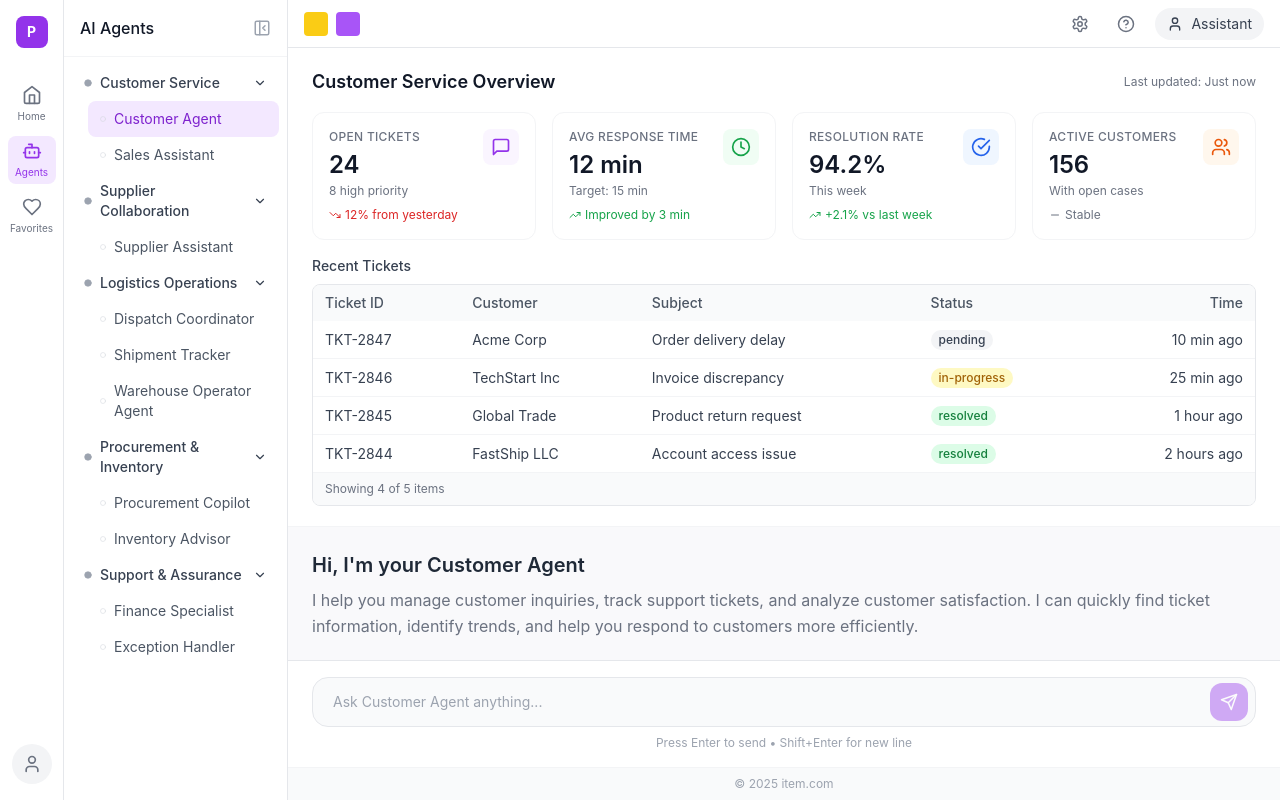
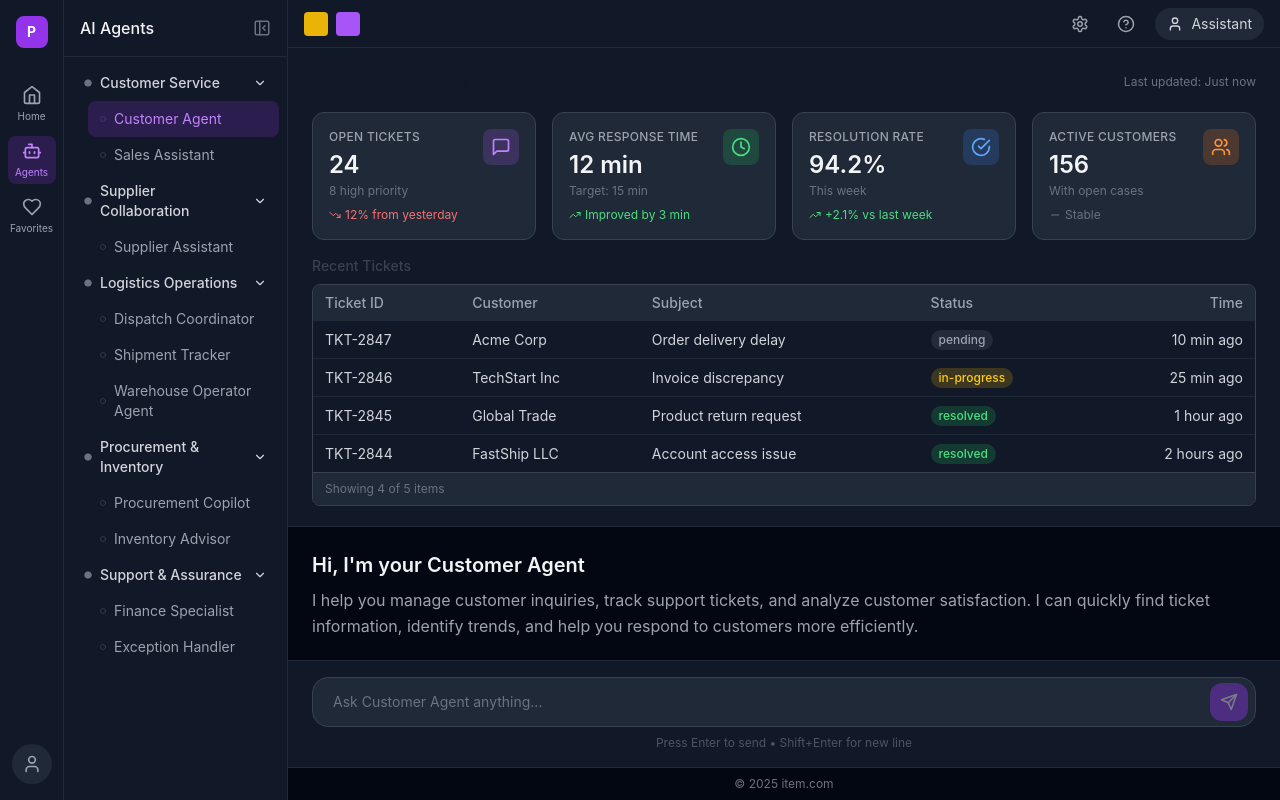
Before and after one commit to WYJade/Client-Portal-AI-Agent, a React (Vite) app: page /agents in a window 1280 px wide. Built offline with nearby package versions, Linux system fonts and the light colour scheme.

Commit message:
feat: switch to dark mode theme

```diff
--- a/src/components/agent/AgentChatLayout.tsx
+++ b/src/components/agent/AgentChatLayout.tsx
@@ -172,17 +172,17 @@ export default function AgentChatLayout({
   }
 
   return (
-    <div className="h-full flex bg-gray-50/50">
+    <div className="h-full flex bg-gray-950">
       {/* Main Content Area */}
       <div className={`flex-1 flex flex-col min-w-0 transition-all duration-300`}>
         {/* Scrollable Content */}
         <div
           ref={scrollContainerRef}
           className="flex-1 overflow-y-auto"
-          style={{ scrollbarWidth: 'thin', scrollbarColor: 'rgba(0,0,0,0.08) transparent' }}
+          style={{ scrollbarWidth: 'thin', scrollbarColor: 'rgba(255,255,255,0.1) transparent' }}
         >
-          {/* Stats Panel - Full width with subtle background */}
-          <div className="bg-white border-b border-gray-100">
+          {/* Stats Panel */}
+          <div className="bg-gray-900 border-b border-gray-800">
             <div className="px-6 py-5">
               {statsPanel}
             </div>
@@ -192,10 +192,10 @@ export default function AgentChatLayout({
           <div className="px-6 py-6">
             {/* Welcome Message - Simple and friendly */}
             <div className="mb-6">
-              <h2 className="text-xl font-semibold text-gray-800 mb-2">
+              <h2 className="text-xl font-semibold text-gray-100 mb-2">
                 Hi, I'm your {agentName}
               </h2>
-              <p className="text-gray-500 leading-relaxed">{welcomeMessage}</p>
+              <p className="text-gray-400 leading-relaxed">{welcomeMessage}</p>
             </div>
 
             {/* Quick Actions Grid - only shown when no messages */}
@@ -205,9 +205,9 @@ export default function AgentChatLayout({
                   <button
                     key={index}
                     onClick={() => onSendMessage(action.action)}
-                    className="p-4 text-left bg-white border border-gray-200 rounded-xl hover:border-purple-300 hover:bg-purple-50/50 hover:shadow-sm transition-all group"
+                    className="p-4 text-left bg-gray-900 border border-gray-800 rounded-xl hover:border-purple-500/50 hover:bg-gray-800 transition-all group"
                   >
-                    <span className="text-sm text-gray-700 group-hover:text-purple-700 line-clamp-2">
+                    <span className="text-sm text-gray-300 group-hover:text-purple-400 line-clamp-2">
                       {action.label}
                     </span>
                   </button>
@@ -224,15 +224,15 @@ export default function AgentChatLayout({
                     className={`flex ${message.type === 'user' ? 'justify-end' : 'justify-start'}`}
                   >
                     <div
-                      className={`max-w-[85%] rounded-2xl px-5 py-3 shadow-sm ${
+                      className={`max-w-[85%] rounded-2xl px-5 py-3 ${
                         message.type === 'user'
-                          ? 'bg-gradient-to-r from-purple-600 to-purple-500 text-white'
-                          : 'bg-white border border-gray-100 text-gray-800'
+                          ? 'bg-purple-600 text-white'
+                          : 'bg-gray-800 border border-gray-700 text-gray-200'
                       }`}
                     >
                       <div className="whitespace-pre-wrap text-sm leading-relaxed">{message.content}</div>
                       {message.chart && (
-                        <div className="mt-4 p-4 bg-gray-50 rounded-xl">
+                        <div className="mt-4 p-4 bg-gray-900 rounded-xl">
                           {message.chart}
                         </div>
                       )}
@@ -246,7 +246,7 @@ export default function AgentChatLayout({
         </div>
 
         {/* Input Area - Fixed at bottom, full width */}
-        <div className="bg-white border-t border-gray-200 px-6 py-4 shrink-0">
+        <div className="bg-gray-900 border-t border-gray-800 px-6 py-4 shrink-0">
           {/* Quick Action Pills - shown when there are messages */}
           {messages.length > 0 && (
             <div className="flex flex-wrap gap-2 mb-3">
@@ -254,7 +254,7 @@ export default function AgentChatLayout({
                 <button
                   key={index}
                   onClick={() => onSendMessage(action.action)}
-                  className="px-3 py-1.5 text-xs text-gray-600 bg-gray-100 rounded-full hover:bg-purple-100 hover:text-purple-700 transition-colors"
+                  className="px-3 py-1.5 text-xs text-gray-400 bg-gray-800 rounded-full hover:bg-purple-600/20 hover:text-purple-400 transition-colors"
                 >
                   {action.label}
                 </button>
@@ -270,62 +270,62 @@ export default function AgentChatLayout({
               onChange={(e) => setInputValue(e.target.value)}
               onKeyDown={handleKeyDown}
               placeholder={`Ask ${agentName} anything...`}
-              className="w-full px-5 py-3.5 pr-14 bg-gray-50 border border-gray-200 rounded-2xl focus:outline-none focus:ring-2 focus:ring-purple-500 focus:border-transparent focus:bg-white transition-all text-sm"
+              className="w-full px-5 py-3.5 pr-14 bg-gray-800 border border-gray-700 rounded-2xl focus:outline-none focus:ring-2 focus:ring-purple-500 focus:border-transparent text-gray-200 placeholder-gray-500 transition-all text-sm"
             />
             <button
               onClick={handleSend}
               disabled={!inputValue.trim()}
-              className="absolute right-2 p-2.5 bg-purple-600 text-white rounded-xl hover:bg-purple-700 disabled:opacity-40 disabled:hover:bg-purple-600 transition-all"
+              className="absolute right-2 p-2.5 bg-purple-600 text-white rounded-xl hover:bg-purple-500 disabled:opacity-40 disabled:hover:bg-purple-600 transition-all"
             >
               <Send size={18} />
             </button>
           </div>
-          <p className="text-xs text-gray-400 mt-2 text-center">Press Enter to send • Shift+Enter for new line</p>
+          <p className="text-xs text-gray-600 mt-2 text-center">Press Enter to send • Shift+Enter for new line</p>
         </div>
       </div>
 
       {/* Chart Panel */}
       {chartPanel && (
         <div
-          className={`border-l border-gray-200 bg-white flex flex-col transition-all duration-300 shrink-0 ${
+          className={`border-l border-gray-800 bg-gray-900 flex flex-col transition-all duration-300 shrink-0 ${
             isChartExpanded ? 'w-[550px]' : 'w-[380px]'
           }`}
         >
           {/* Chart Header */}
-          <div className="px-5 py-4 border-b border-gray-100 flex items-center justify-between shrink-0 bg-gray-50/50">
-            <h3 className="font-semibold text-gray-900">Visualization</h3>
+          <div className="px-5 py-4 border-b border-gray-800 flex items-center justify-between shrink-0">
+            <h3 className="font-semibold text-gray-100">Visualization</h3>
             <div className="flex items-center gap-1">
               {/* Export Dropdown */}
               {chartData && chartData.length > 0 && (
                 <div className="relative" ref={exportMenuRef}>
                   <button
                     onClick={() => setShowExportMenu(!showExportMenu)}
-                    className="p-2 text-gray-500 hover:text-gray-700 hover:bg-gray-100 rounded-lg transition-colors"
+                    className="p-2 text-gray-400 hover:text-gray-200 hover:bg-gray-800 rounded-lg transition-colors"
                     title="Export Data"
                   >
                     <Download size={18} />
                   </button>
                   {showExportMenu && (
-                    <div className="absolute right-0 top-full mt-1 bg-white border border-gray-200 rounded-xl shadow-lg py-2 z-10 min-w-[170px]">
+                    <div className="absolute right-0 top-full mt-1 bg-gray-800 border border-gray-700 rounded-xl shadow-lg py-2 z-10 min-w-[170px]">
                       <button
                         onClick={handleExportXLS}
-                        className="w-full px-4 py-2.5 text-left text-sm text-gray-700 hover:bg-gray-50 flex items-center gap-3"
+                        className="w-full px-4 py-2.5 text-left text-sm text-gray-300 hover:bg-gray-700 flex items-center gap-3"
                       >
-                        <FileSpreadsheet size={16} className="text-green-600" />
+                        <FileSpreadsheet size={16} className="text-green-500" />
                         Export as Excel
                       </button>
                       <button
                         onClick={handleExportCSV}
-                        className="w-full px-4 py-2.5 text-left text-sm text-gray-700 hover:bg-gray-50 flex items-center gap-3"
+                        className="w-full px-4 py-2.5 text-left text-sm text-gray-300 hover:bg-gray-700 flex items-center gap-3"
                       >
-                        <FileText size={16} className="text-blue-600" />
+                        <FileText size={16} className="text-blue-500" />
                         Export as CSV
                       </button>
                       <button
                         onClick={handleExportJSON}
-                        className="w-full px-4 py-2.5 text-left text-sm text-gray-700 hover:bg-gray-50 flex items-center gap-3"
+                        className="w-full px-4 py-2.5 text-left text-sm text-gray-300 hover:bg-gray-700 flex items-center gap-3"
                       >
-                        <FileJson size={16} className="text-orange-600" />
+                        <FileJson size={16} className="text-orange-500" />
                         Export as JSON
                       </button>
                     </div>
@@ -335,7 +335,7 @@ export default function AgentChatLayout({
               {onToggleChartExpand && (
                 <button
                   onClick={onToggleChartExpand}
-                  className="p-2 text-gray-500 hover:text-gray-700 hover:bg-gray-100 rounded-lg transition-colors"
+                  className="p-2 text-gray-400 hover:text-gray-200 hover:bg-gray-800 rounded-lg transition-colors"
                   title={isChartExpanded ? 'Minimize' : 'Maximize'}
                 >
                   {isChartExpanded ? <Minimize2 size={18} /> : <Maximize2 size={18} />}
@@ -344,7 +344,7 @@ export default function AgentChatLayout({
               {onCloseChart && (
                 <button
                   onClick={onCloseChart}
-                  className="p-2 text-gray-500 hover:text-gray-700 hover:bg-gray-100 rounded-lg transition-colors"
+                  className="p-2 text-gray-400 hover:text-gray-200 hover:bg-gray-800 rounded-lg transition-colors"
                   title="Close"
                 >
                   <X size={18} />
@@ -355,20 +355,20 @@ export default function AgentChatLayout({
 
           {/* Chart Content */}
           <div className="flex-1 overflow-auto p-5">
-            <div className="bg-gray-50/50 rounded-xl p-4 border border-gray-100">
+            <div className="bg-gray-800/50 rounded-xl p-4 border border-gray-800">
               {chartPanel}
             </div>
           </div>
 
           {/* Quick Suggestions */}
-          <div className="px-5 py-4 border-t border-gray-100 shrink-0 bg-gray-50/30">
+          <div className="px-5 py-4 border-t border-gray-800 shrink-0">
             <p className="text-xs font-medium text-gray-500 mb-3">Continue exploring</p>
             <div className="flex flex-wrap gap-2">
               {quickActions.slice(0, 3).map((action, index) => (
                 <button
                   key={index}
                   onClick={() => onSendMessage(action.action)}
-                  className="px-3 py-2 text-xs text-gray-600 bg-white border border-gray-200 rounded-lg hover:bg-purple-50 hover:border-purple-200 hover:text-purple-700 transition-colors shadow-sm"
+                  className="px-3 py-2 text-xs text-gray-400 bg-gray-800 border border-gray-700 rounded-lg hover:bg-purple-600/20 hover:border-purple-500/50 hover:text-purple-400 transition-colors"
                 >
                   {action.label.replace(/^[^\s]+\s/, '')}
                 </button>
--- a/src/components/agent/DataTable.tsx
+++ b/src/components/agent/DataTable.tsx
@@ -15,14 +15,14 @@ export default function DataTable({ columns, data, maxRows = 5 }: DataTableProps
   const displayData = maxRows ? data.slice(0, maxRows) : data
 
   return (
-    <div className="overflow-hidden rounded-lg border border-gray-200">
+    <div className="overflow-hidden rounded-lg border border-gray-700">
       <table className="w-full text-sm">
-        <thead className="bg-gray-50">
+        <thead className="bg-gray-800">
           <tr>
             {columns.map((col) => (
               <th
                 key={col.key}
-                className={`px-3 py-2 font-medium text-gray-600 ${
+                className={`px-3 py-2 font-medium text-gray-400 ${
                   col.align === 'right' ? 'text-right' : col.align === 'center' ? 'text-center' : 'text-left'
                 }`}
               >
@@ -31,13 +31,13 @@ export default function DataTable({ columns, data, maxRows = 5 }: DataTableProps
             ))}
           </tr>
         </thead>
-        <tbody className="divide-y divide-gray-100">
+        <tbody className="divide-y divide-gray-800">
           {displayData.map((row, index) => (
-            <tr key={index} className="hover:bg-gray-50">
+            <tr key={index} className="hover:bg-gray-800/50">
               {columns.map((col) => (
                 <td
                   key={col.key}
-                  className={`px-3 py-2 text-gray-700 ${
+                  className={`px-3 py-2 text-gray-300 ${
                     col.align === 'right' ? 'text-right' : col.align === 'center' ? 'text-center' : 'text-left'
                   }`}
                 >
@@ -49,7 +49,7 @@ export default function DataTable({ columns, data, maxRows = 5 }: DataTableProps
         </tbody>
       </table>
       {data.length > maxRows && (
-        <div className="px-3 py-2 text-xs text-gray-500 bg-gray-50 border-t border-gray-100">
+        <div className="px-3 py-2 text-xs text-gray-500 bg-gray-800 border-t border-gray-700">
           Showing {maxRows} of {data.length} items
         </div>
       )}
--- a/src/components/agent/StatCard.tsx
+++ b/src/components/agent/StatCard.tsx
@@ -12,27 +12,27 @@ interface StatCardProps {
 }
 
 const colorClasses = {
-  purple: 'bg-purple-50 text-purple-600',
-  green: 'bg-green-50 text-green-600',
-  blue: 'bg-blue-50 text-blue-600',
-  orange: 'bg-orange-50 text-orange-600',
-  red: 'bg-red-50 text-red-600',
-  gray: 'bg-gray-50 text-gray-600',
+  purple: 'bg-purple-500/20 text-purple-400',
+  green: 'bg-green-500/20 text-green-400',
+  blue: 'bg-blue-500/20 text-blue-400',
+  orange: 'bg-orange-500/20 text-orange-400',
+  red: 'bg-red-500/20 text-red-400',
+  gray: 'bg-gray-500/20 text-gray-400',
 }
 
 const trendColors = {
-  up: 'text-green-600',
-  down: 'text-red-600',
+  up: 'text-green-400',
+  down: 'text-red-400',
   neutral: 'text-gray-500',
 }
 
 export default function StatCard({ title, value, subtitle, trend, trendValue, icon, color = 'purple' }: StatCardProps) {
   return (
-    <div className="bg-white rounded-xl border border-gray-100 p-4 hover:shadow-sm transition-shadow">
+    <div className="bg-gray-800 rounded-xl border border-gray-700 p-4 hover:border-gray-600 transition-colors">
       <div className="flex items-start justify-between">
         <div className="flex-1">
-          <p className="text-xs font-medium text-gray-500 uppercase tracking-wide">{title}</p>
-          <p className="mt-1 text-2xl font-semibold text-gray-900">{value}</p>
+          <p className="text-xs font-medium text-gray-400 uppercase tracking-wide">{title}</p>
+          <p className="mt-1 text-2xl font-semibold text-gray-100">{value}</p>
           {subtitle && <p className="mt-0.5 text-xs text-gray-500">{subtitle}</p>}
           {trend && trendValue && (
             <div className={`mt-2 flex items-center gap-1 text-xs ${trendColors[trend]}`}>
--- a/src/components/agent/StatusBadge.tsx
+++ b/src/components/agent/StatusBadge.tsx
@@ -4,11 +4,11 @@ interface StatusBadgeProps {
 }
 
 const statusStyles = {
-  success: 'bg-green-100 text-green-700',
-  warning: 'bg-yellow-100 text-yellow-700',
-  error: 'bg-red-100 text-red-700',
-  info: 'bg-blue-100 text-blue-700',
-  pending: 'bg-gray-100 text-gray-700',
+  success: 'bg-green-500/20 text-green-400',
+  warning: 'bg-yellow-500/20 text-yellow-400',
+  error: 'bg-red-500/20 text-red-400',
+  info: 'bg-blue-500/20 text-blue-400',
+  pending: 'bg-gray-500/20 text-gray-400',
 }
 
 export default function StatusBadge({ status, label }: StatusBadgeProps) {
--- a/src/components/layout/Layout.tsx
+++ b/src/components/layout/Layout.tsx
@@ -25,7 +25,7 @@ export default function Layout() {
   }
 
   return (
-    <div className="h-screen flex bg-gray-50">
+    <div className="h-screen flex bg-gray-950">
       <MainSidebar activeModule={activeModule} onModuleChange={setActiveModule} />
       <SubSidebar {...getSubSidebarConfig()} />
       <div className="flex-1 flex flex-col">
@@ -33,7 +33,7 @@ export default function Layout() {
         <main className="flex-1 overflow-auto">
           <Outlet context={{ selectedAgentId, agents: aiAgents }} />
         </main>
-        <footer className="text-center text-xs text-gray-400 py-2 border-t border-gray-100">
+        <footer className="text-center text-xs text-gray-500 py-2 border-t border-gray-800">
           © 2025 item.com
         </footer>
       </div>
--- a/src/components/layout/MainSidebar.tsx
+++ b/src/components/layout/MainSidebar.tsx
@@ -17,7 +17,7 @@ export default function MainSidebar({ activeModule, onModuleChange }: MainSideba
   }
 
   return (
-    <div className="w-16 bg-white border-r border-gray-200 flex flex-col items-center py-4">
+    <div className="w-16 bg-gray-900 border-r border-gray-800 flex flex-col items-center py-4">
       <div className="w-8 h-8 bg-purple-600 rounded-lg flex items-center justify-center mb-8">
         <span className="text-white font-bold text-sm">P</span>
       </div>
@@ -26,7 +26,7 @@ export default function MainSidebar({ activeModule, onModuleChange }: MainSideba
         <button
           onClick={() => handleClick('home')}
           className={`w-12 h-12 rounded-lg flex flex-col items-center justify-center gap-1 transition-colors ${
-            activeModule === 'home' ? 'bg-purple-100 text-purple-600' : 'text-gray-500 hover:bg-gray-100'
+            activeModule === 'home' ? 'bg-purple-600/20 text-purple-400' : 'text-gray-400 hover:bg-gray-800'
           }`}
         >
           <Home size={20} />
@@ -36,7 +36,7 @@ export default function MainSidebar({ activeModule, onModuleChange }: MainSideba
         <button
           onClick={() => handleClick('agents')}
           className={`w-12 h-12 rounded-lg flex flex-col items-center justify-center gap-1 transition-colors ${
-            activeModule === 'agents' ? 'bg-purple-100 text-purple-600' : 'text-gray-500 hover:bg-gray-100'
+            activeModule === 'agents' ? 'bg-purple-600/20 text-purple-400' : 'text-gray-400 hover:bg-gray-800'
           }`}
         >
           <Bot size={20} />
@@ -46,7 +46,7 @@ export default function MainSidebar({ activeModule, onModuleChange }: MainSideba
         <button
           onClick={() => handleClick('favorites')}
           className={`w-12 h-12 rounded-lg flex flex-col items-center justify-center gap-1 transition-colors ${
-            activeModule === 'favorites' ? 'bg-purple-100 text-purple-600' : 'text-gray-500 hover:bg-gray-100'
+            activeModule === 'favorites' ? 'bg-purple-600/20 text-purple-400' : 'text-gray-400 hover:bg-gray-800'
           }`}
         >
           <Heart size={20} />
@@ -54,7 +54,7 @@ export default function MainSidebar({ activeModule, onModuleChange }: MainSideba
         </button>
       </nav>
 
-      <button className="w-10 h-10 rounded-full bg-gray-100 flex items-center justify-center text-gray-500 hover:bg-gray-200">
+      <button className="w-10 h-10 rounded-full bg-gray-800 flex items-center justify-center text-gray-400 hover:bg-gray-700">
         <User size={20} />
       </button>
     </div>
--- a/src/components/layout/SubSidebar.tsx
+++ b/src/components/layout/SubSidebar.tsx
@@ -46,7 +46,7 @@ export default function SubSidebar({ title, menuItems, agentGroups, selectedAgen
             else if (item.path) navigate(item.path)
           }}
           className={`w-full flex items-center gap-2 px-3 py-2 text-sm rounded-lg transition-colors ${
-            isActive ? 'bg-purple-100 text-purple-700' : 'text-gray-700 hover:bg-gray-100'
+            isActive ? 'bg-purple-600/20 text-purple-400' : 'text-gray-300 hover:bg-gray-800'
           }`}
           style={{ paddingLeft: `${12 + depth * 16}px` }}
         >
@@ -68,9 +68,9 @@ export default function SubSidebar({ title, menuItems, agentGroups, selectedAgen
         <div key={group.id}>
           <button
             onClick={() => toggleExpand(group.id)}
-            className="w-full flex items-center gap-2 px-3 py-2 text-sm text-gray-700 hover:bg-gray-100 rounded-lg transition-colors"
+            className="w-full flex items-center gap-2 px-3 py-2 text-sm text-gray-300 hover:bg-gray-800 rounded-lg transition-colors"
           >
-            <Circle size={8} className="text-gray-400" fill="currentColor" />
+            <Circle size={8} className="text-gray-500" fill="currentColor" />
             <span className="flex-1 text-left font-medium">{group.label}</span>
             {isExpanded ? <ChevronDown size={14} /> : <ChevronRight size={14} />}
           </button>
@@ -81,10 +81,10 @@ export default function SubSidebar({ title, menuItems, agentGroups, selectedAgen
                   key={agent.id}
                   onClick={() => onAgentSelect?.(agent.id)}
                   className={`w-full flex items-center gap-2 px-3 py-2 text-sm rounded-lg transition-colors ${
-                    selectedAgentId === agent.id ? 'bg-purple-100 text-purple-700' : 'text-gray-600 hover:bg-gray-100'
+                    selectedAgentId === agent.id ? 'bg-purple-600/20 text-purple-400' : 'text-gray-400 hover:bg-gray-800'
                   }`}
                 >
-                  <Circle size={6} className="text-gray-300" />
+                  <Circle size={6} className="text-gray-600" />
                   <span className="flex-1 text-left">{agent.name}</span>
                 </button>
               ))}
@@ -96,10 +96,10 @@ export default function SubSidebar({ title, menuItems, agentGroups, selectedAgen
   }
 
   return (
-    <div className="w-56 bg-white border-r border-gray-200 flex flex-col">
-      <div className="p-4 border-b border-gray-100 flex items-center justify-between">
-        <span className="font-medium text-gray-900">{title}</span>
-        <PanelLeftClose size={18} className="text-gray-400 cursor-pointer hover:text-gray-600" />
+    <div className="w-56 bg-gray-900 border-r border-gray-800 flex flex-col">
+      <div className="p-4 border-b border-gray-800 flex items-center justify-between">
+        <span className="font-medium text-gray-100">{title}</span>
+        <PanelLeftClose size={18} className="text-gray-500 cursor-pointer hover:text-gray-300" />
       </div>
       <div className="flex-1 overflow-y-auto scrollbar-thin p-2">
         {menuItems && menuItems.map((item) => renderMenuItem(item))}
--- a/src/components/layout/TopBar.tsx
+++ b/src/components/layout/TopBar.tsx
@@ -2,21 +2,21 @@ import { HelpCircle, Settings, User } from 'lucide-react'
 
 export default function TopBar() {
   return (
-    <div className="h-12 bg-white border-b border-gray-200 flex items-center justify-between px-4">
+    <div className="h-12 bg-gray-900 border-b border-gray-800 flex items-center justify-between px-4">
       <div className="flex items-center gap-4">
         <div className="flex items-center gap-2">
-          <div className="w-6 h-6 bg-yellow-400 rounded" />
+          <div className="w-6 h-6 bg-yellow-500 rounded" />
           <div className="w-6 h-6 bg-purple-500 rounded" />
         </div>
       </div>
       <div className="flex items-center gap-3">
-        <button className="p-2 text-gray-500 hover:bg-gray-100 rounded-lg">
+        <button className="p-2 text-gray-400 hover:bg-gray-800 rounded-lg">
           <Settings size={18} />
         </button>
-        <button className="p-2 text-gray-500 hover:bg-gray-100 rounded-lg">
+        <button className="p-2 text-gray-400 hover:bg-gray-800 rounded-lg">
           <HelpCircle size={18} />
         </button>
-        <button className="flex items-center gap-2 px-3 py-1.5 bg-gray-100 rounded-full text-sm text-gray-700">
+        <button className="flex items-center gap-2 px-3 py-1.5 bg-gray-800 rounded-full text-sm text-gray-300">
           <User size={16} />
           <span>Assistant</span>
         </button>
```
